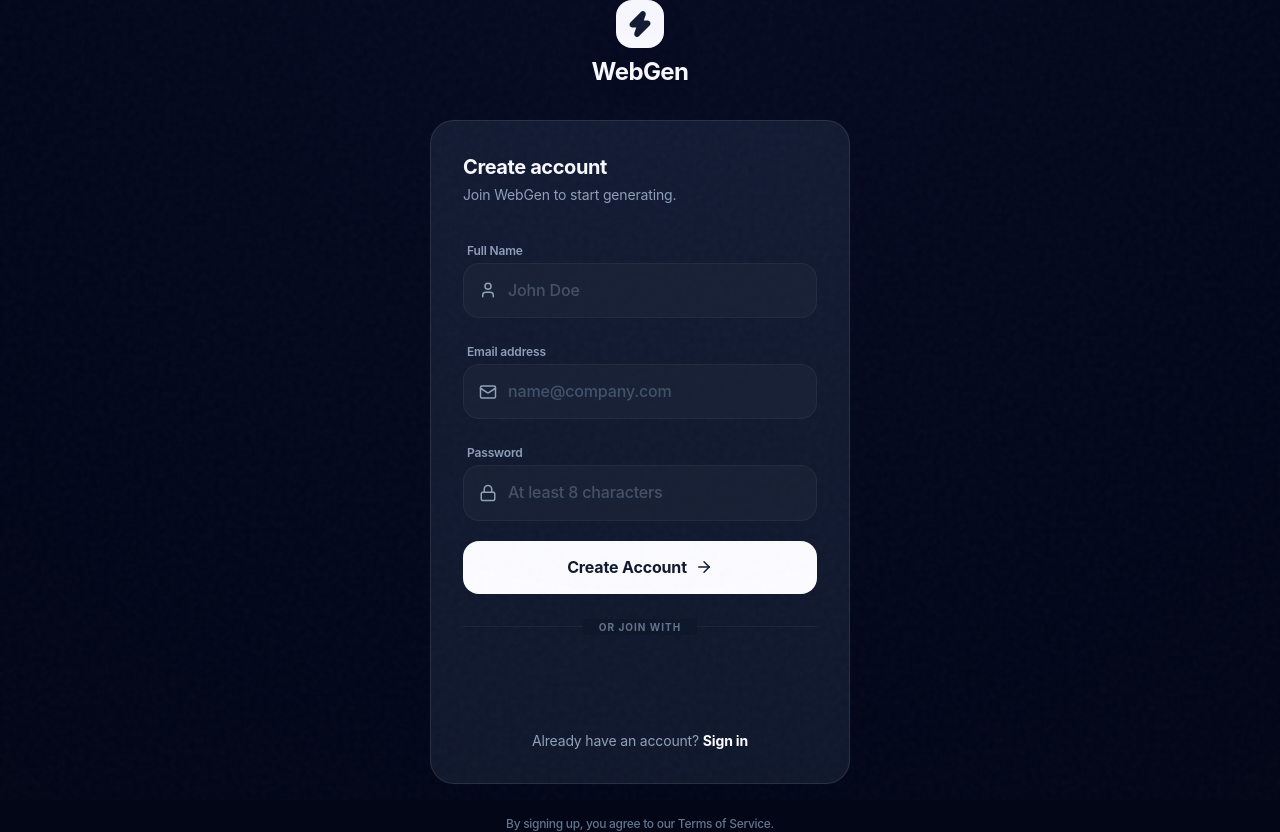
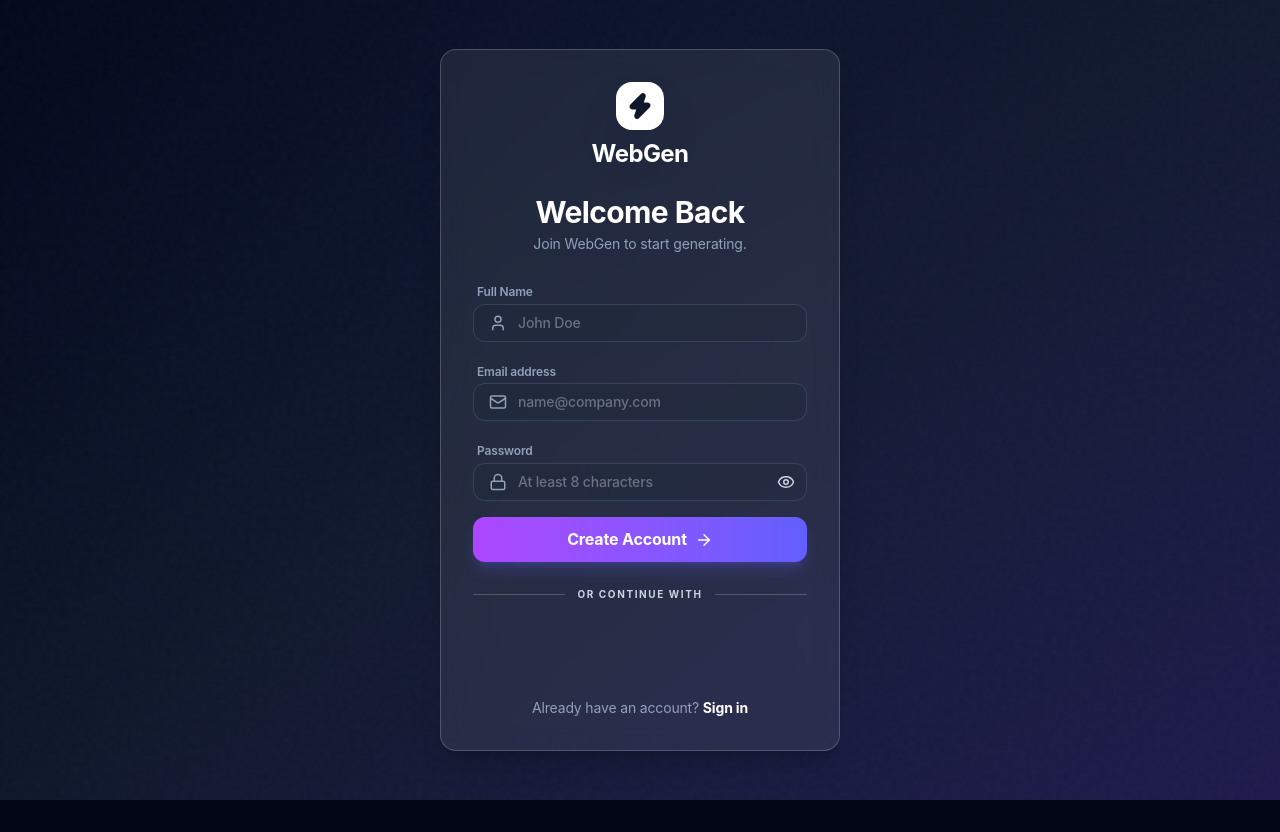
Before and after one commit to VivekSaini2005/Web-Genrator, a React (Vite) app in the folder Frontend/: page /register in a window 1280 px wide. After the commit the page ends 800 px from the top, so only its background shows below. Built offline with nearby package versions, Linux system fonts and the light colour scheme; no server answers.

Commit message:
profile and register UI

```diff
--- a/Frontend/src/pages/Login.jsx
+++ b/Frontend/src/pages/Login.jsx
@@ -2,7 +2,7 @@ import React, { useState } from 'react';
 import { Link } from 'react-router-dom';
 import { GoogleOAuthProvider, GoogleLogin } from '@react-oauth/google';
 import apiClient from '../api/apiClient';
-import { Zap, Mail, Lock, ArrowRight, Loader2, AlertCircle } from 'lucide-react';
+import { Zap, Mail, Lock, Eye, EyeOff, ArrowRight, Loader2, AlertCircle } from 'lucide-react';
 
 const GOOGLE_CLIENT_ID = import.meta.env.VITE_GOOGLE_CLIENT_ID || "your_google_client_id_here";
 
@@ -11,6 +11,7 @@ const Login = () => {
   const [password, setPassword] = useState('');
   const [error, setError] = useState('');
   const [loading, setLoading] = useState(false);
+  const [showPassword, setShowPassword] = useState(false);
 
   const handleEmailLogin = async (e) => {
     e.preventDefault();
@@ -48,22 +49,19 @@ const Login = () => {
 
   return (
     <GoogleOAuthProvider clientId={GOOGLE_CLIENT_ID}>
-      <div className="min-h-screen w-full flex flex-col items-center justify-center bg-slate-50 dark:bg-slate-950 px-6 transition-colors duration-300">
-
-        {/* Branding */}
-        <div className="mb-8 flex flex-col items-center gap-2">
-          <div className="w-12 h-12 rounded-2xl bg-slate-900 dark:bg-white text-white dark:text-slate-900 flex items-center justify-center shadow-2xl transition-transform hover:scale-110">
+      <div className="min-h-screen w-full overflow-x-hidden overflow-y-auto flex items-center justify-center px-3 sm:px-6 md:px-8 py-5 sm:py-6 bg-linear-to-br from-slate-950 via-slate-900 to-indigo-950 transition-colors duration-300">
+        <div className="w-[90%] sm:w-full max-w-[400px] my-auto">
+          <div className="w-full max-h-[calc(100vh-1.5rem)] sm:max-h-[calc(100vh-2rem)] overflow-y-auto overflow-x-hidden flex flex-col items-center bg-[rgba(255,255,255,0.08)] dark:bg-[rgba(255,255,255,0.08)] backdrop-blur-md border border-white/20 rounded-2xl p-5 sm:p-8 shadow-xl shadow-black/15 transition-all animate-[authCardEnter_420ms_cubic-bezier(0.16,1,0.3,1)_both]">
+            <div className="mb-6 flex flex-col items-center gap-2 text-center">
+              <div className="w-12 h-12 rounded-2xl bg-slate-900 dark:bg-white text-white dark:text-slate-900 flex items-center justify-center shadow-2xl">
                 <Zap size={28} fill="currentColor" />
               </div>
-          <h1 className="text-2xl font-bold tracking-tight text-slate-900 dark:text-white">WebGen</h1>
+              <h1 className="text-xl sm:text-2xl font-bold tracking-tight text-slate-900 dark:text-white">WebGen</h1>
             </div>
 
-        {/* Card */}
-        <div className="w-full max-w-[420px] bg-white dark:bg-slate-900 border border-slate-200 dark:border-white/10 rounded-3xl p-8 shadow-2xl shadow-slate-200/50 dark:shadow-none transition-all">
-
-          <div className="mb-8">
-            <h2 className="text-xl font-bold text-slate-900 dark:text-white mb-1">Welcome back</h2>
-            <p className="text-sm text-slate-500 dark:text-slate-400">Sign in to your workspace to continue.</p>
+            <div className="mb-6 text-center">
+              <h2 className="text-2xl sm:text-3xl font-bold text-slate-900 dark:text-white mb-1">Welcome Back</h2>
+              <p className="text-xs sm:text-sm text-slate-500 dark:text-slate-400">Sign in to your workspace to continue.</p>
             </div>
 
           {error && (
@@ -73,7 +71,7 @@ const Login = () => {
             </div>
           )}
 
-          <form onSubmit={handleEmailLogin} className="space-y-5">
+            <form onSubmit={handleEmailLogin} className="w-full space-y-4">
             <div className="space-y-2">
               <label className="text-xs font-semibold text-slate-500 dark:text-slate-400 ml-1">Email address</label>
               <div className="relative group">
@@ -83,7 +81,7 @@ const Login = () => {
                   placeholder="name@company.com"
                   value={email}
                   onChange={(e) => setEmail(e.target.value)}
-                  className="w-full pl-11 pr-4 py-3.5 bg-slate-50 dark:bg-slate-800/50 border border-slate-200 dark:border-white/5 rounded-2xl text-slate-900 dark:text-white placeholder:text-slate-400 dark:placeholder:text-slate-500 focus:outline-none focus:ring-2 focus:ring-slate-900/10 dark:focus:ring-white/10 focus:border-slate-300 dark:focus:border-white/20 transition-all font-medium"
+                  className="w-full px-4 py-2 pl-11 bg-white/60 dark:bg-slate-800/40 border border-slate-300/70 dark:border-slate-600/60 rounded-lg text-base sm:text-sm text-slate-900 dark:text-white placeholder:text-gray-400 focus:outline-none focus:border-2 focus:border-indigo-500 dark:focus:border-blue-400 focus:shadow-[0_0_0_4px_rgba(99,102,241,0.18)] dark:focus:shadow-[0_0_0_4px_rgba(96,165,250,0.2)] focus:animate-[inputGlowPulse_260ms_ease-out] transition-all duration-200 font-medium"
                   required
                 />
               </div>
@@ -92,27 +90,32 @@ const Login = () => {
             <div className="space-y-2">
               <div className="flex items-center justify-between px-1">
                 <label className="text-xs font-semibold text-slate-500 dark:text-slate-400">Password</label>
-                <Link to="/forgot-password" size={18} className="text-xs font-bold text-slate-900 dark:text-white hover:underline">
-                  Forgot?
-                </Link>
               </div>
               <div className="relative group">
                 <Lock className="absolute left-4 top-1/2 -translate-y-1/2 text-slate-400 group-focus-within:text-slate-900 dark:group-focus-within:text-white transition-colors" size={18} />
                 <input
-                  type="password"
+                  type={showPassword ? 'text' : 'password'}
                   placeholder="••••••••"
                   value={password}
                   onChange={(e) => setPassword(e.target.value)}
-                  className="w-full pl-11 pr-4 py-3.5 bg-slate-50 dark:bg-slate-800/50 border border-slate-200 dark:border-white/5 rounded-2xl text-slate-900 dark:text-white placeholder:text-slate-400 dark:placeholder:text-slate-500 focus:outline-none focus:ring-2 focus:ring-slate-900/10 dark:focus:ring-white/10 focus:border-slate-300 dark:focus:border-white/20 transition-all font-medium"
+                  className="w-full px-4 py-2 pl-11 pr-11 bg-white/60 dark:bg-slate-800/40 border border-slate-300/70 dark:border-slate-600/60 rounded-lg text-base sm:text-sm text-slate-900 dark:text-white placeholder:text-gray-400 focus:outline-none focus:border-2 focus:border-indigo-500 dark:focus:border-blue-400 focus:shadow-[0_0_0_4px_rgba(99,102,241,0.18)] dark:focus:shadow-[0_0_0_4px_rgba(96,165,250,0.2)] focus:animate-[inputGlowPulse_260ms_ease-out] transition-all duration-200 font-medium"
                   required
                 />
+                <button
+                  type="button"
+                  onClick={() => setShowPassword((prev) => !prev)}
+                  className="absolute right-3 top-1/2 -translate-y-1/2 text-slate-500 dark:text-slate-300 hover:text-slate-800 dark:hover:text-white transition-colors"
+                  aria-label={showPassword ? 'Hide password' : 'Show password'}
+                >
+                  {showPassword ? <EyeOff size={18} /> : <Eye size={18} />}
+                </button>
               </div>
             </div>
 
               <button
                 type="submit"
                 disabled={loading}
-              className="w-full flex items-center justify-center gap-2 bg-slate-900 dark:bg-white text-white dark:text-slate-900 py-3.5 rounded-2xl font-bold hover:scale-[1.02] active:scale-[0.98] transition-all disabled:opacity-50 disabled:hover:scale-100 shadow-xl shadow-slate-900/10 dark:shadow-none mt-2"
+                className="w-full flex items-center justify-center gap-2 py-2.5 rounded-lg bg-linear-to-r from-purple-500 to-indigo-500 text-white font-bold transform-gpu hover:scale-[1.04] hover:from-purple-400 hover:to-indigo-400 transition-all duration-300 ease-out disabled:opacity-50 disabled:cursor-not-allowed disabled:hover:scale-100 disabled:hover:from-purple-500 disabled:hover:to-indigo-500 shadow-lg shadow-indigo-500/25 mt-2"
               >
                 {loading ? (
                   <Loader2 size={20} className="animate-spin" />
@@ -125,41 +128,44 @@ const Login = () => {
               </button>
             </form>
 
-          {/* Divider */}
-          <div className="relative my-8 h-px bg-slate-100 dark:bg-white/5">
-            <span className="absolute left-1/2 top-1/2 -translate-x-1/2 -translate-y-1/2 bg-white dark:bg-slate-900 px-4 text-[10px] font-bold text-slate-400 dark:text-slate-500 uppercase tracking-widest whitespace-nowrap">
-              Or continue with
-            </span>
+            <div className="w-full mt-4 flex flex-col gap-2 sm:flex-row sm:items-center sm:justify-between text-xs text-center sm:text-left">
+              <Link to="/forgot-password" className="font-medium text-indigo-600 dark:text-blue-400 hover:underline transition-all duration-200">
+                Forgot Password?
+              </Link>
+              <p className="text-slate-500 dark:text-slate-400">
+                Don't have an account?{' '}
+                <Link to="/register" className="font-semibold text-indigo-600 dark:text-blue-400 hover:underline transition-all duration-200">
+                  Sign up
+                </Link>
+              </p>
             </div>
 
-          <div className="space-y-4">
-             <div className="w-full flex justify-center transform scale-105">
+            {/* Divider */}
+            <div className="w-full my-6 flex items-center gap-3">
+              <div className="h-px flex-1 bg-white/20" />
+              <span className="text-[10px] font-bold text-slate-300 uppercase tracking-[0.16em] whitespace-nowrap">
+                OR CONTINUE WITH
+              </span>
+              <div className="h-px flex-1 bg-white/20" />
+            </div>
+
+            <div className="w-full space-y-auto text-center">
+              <div className="w-full rounded-lg transition-transform duration-300 hover:scale-[1.01] overflow-hidden flex justify-center">
                   <GoogleLogin
                     onSuccess={handleGoogleSuccess}
                     onError={() => setError('Google initialization failed.')}
                     useOneTap
-                  theme="filled_black"
-                  shape="pill"
+                    theme="outline"
+                    shape="rectangular"
                     size="large"
                     width="100%"
+                    text="continue_with"
                   />
               </div>
 
-             <div className="pt-4 text-center">
-                <p className="text-sm text-slate-500 dark:text-slate-400">
-                  Don't have an account?{' '}
-                  <Link to="/register" className="font-bold text-slate-900 dark:text-white hover:underline transition-all">
-                    Create account
-                  </Link>
-                </p>
             </div>
           </div>
         </div>
-
-        {/* Dynamic Footer Info */}
-        <p className="mt-8 text-xs text-slate-400 dark:text-slate-500 font-medium tracking-tight">
-          © 2026 WebGen. All rights reserved.
-        </p>
       </div>
     </GoogleOAuthProvider>
   );
--- a/Frontend/src/pages/Register.jsx
+++ b/Frontend/src/pages/Register.jsx
@@ -2,7 +2,7 @@ import React, { useState } from 'react';
 import { Link } from 'react-router-dom';
 import { GoogleOAuthProvider, GoogleLogin } from '@react-oauth/google';
 import apiClient from '../api/apiClient';
-import { Zap, Mail, Lock, User, ArrowRight, Loader2, AlertCircle } from 'lucide-react';
+import { Zap, Mail, Lock, User, Eye, EyeOff, ArrowRight, Loader2, AlertCircle } from 'lucide-react';
 
 const GOOGLE_CLIENT_ID = import.meta.env.VITE_GOOGLE_CLIENT_ID || "your_google_client_id_here";
 
@@ -12,6 +12,7 @@ const Register = () => {
   const [password, setPassword] = useState('');
   const [error, setError] = useState('');
   const [loading, setLoading] = useState(false);
+  const [showPassword, setShowPassword] = useState(false);
 
   const handleEmailRegister = async (e) => {
     e.preventDefault();
@@ -49,22 +50,19 @@ const Register = () => {
 
   return (
     <GoogleOAuthProvider clientId={GOOGLE_CLIENT_ID}>
-      <div className="min-h-screen w-full flex flex-col items-center justify-center bg-slate-50 dark:bg-slate-950 px-6 transition-colors duration-300">
-
-        {/* Branding */}
-        <Link to="/" className="mb-8 flex flex-col items-center gap-2 group">
-          <div className="w-12 h-12 rounded-2xl bg-slate-900 dark:bg-white text-white dark:text-slate-900 flex items-center justify-center shadow-2xl transition-transform group-hover:scale-110">
+      <div className="min-h-screen w-full overflow-x-hidden overflow-y-auto flex items-center justify-center px-3 sm:px-6 md:px-8 py-5 sm:py-6 bg-linear-to-br from-slate-950 via-slate-900 to-indigo-950 transition-colors duration-300">
+        <div className="w-[90%] sm:w-full max-w-[400px] my-auto">
+          <div className="w-full max-h-[calc(100vh-1.5rem)] sm:max-h-[calc(100vh-2rem)] overflow-y-auto overflow-x-hidden flex flex-col items-center bg-[rgba(255,255,255,0.08)] dark:bg-[rgba(255,255,255,0.08)] backdrop-blur-md border border-white/20 rounded-2xl p-5 sm:p-8 shadow-xl shadow-black/15 transition-all animate-[authCardEnter_420ms_cubic-bezier(0.16,1,0.3,1)_both]">
+            <Link to="/" className="mb-6 flex flex-col items-center gap-2 group text-center">
+              <div className="w-12 h-12 rounded-2xl bg-slate-900 dark:bg-white text-white dark:text-slate-900 flex items-center justify-center shadow-2xl">
                 <Zap size={28} fill="currentColor" />
               </div>
-          <h1 className="text-2xl font-bold tracking-tight text-slate-900 dark:text-white">WebGen</h1>
+              <h1 className="text-xl sm:text-2xl font-bold tracking-tight text-slate-900 dark:text-white">WebGen</h1>
             </Link>
 
-        {/* Card */}
-        <div className="w-full max-w-[420px] bg-white dark:bg-slate-900 border border-slate-200 dark:border-white/10 rounded-3xl p-8 shadow-2xl shadow-slate-200/50 dark:shadow-none transition-all">
-
-          <div className="mb-8">
-            <h2 className="text-xl font-bold text-slate-900 dark:text-white mb-1">Create account</h2>
-            <p className="text-sm text-slate-500 dark:text-slate-400">Join WebGen to start generating.</p>
+            <div className="mb-6 text-center">
+              <h2 className="text-2xl sm:text-3xl font-bold text-slate-900 dark:text-white mb-1">Welcome Back</h2>
+              <p className="text-xs sm:text-sm text-slate-500 dark:text-slate-400">Join WebGen to start generating.</p>
             </div>
 
           {error && (
@@ -74,7 +72,7 @@ const Register = () => {
             </div>
           )}
 
-          <form onSubmit={handleEmailRegister} className="space-y-5">
+            <form onSubmit={handleEmailRegister} className="w-full space-y-4">
             <div className="space-y-2">
               <label className="text-xs font-semibold text-slate-500 dark:text-slate-400 ml-1">Full Name</label>
               <div className="relative group">
@@ -84,7 +82,7 @@ const Register = () => {
                   placeholder="John Doe"
                   value={name}
                   onChange={(e) => setName(e.target.value)}
-                  className="w-full pl-11 pr-4 py-3.5 bg-slate-50 dark:bg-slate-800/50 border border-slate-200 dark:border-white/5 rounded-2xl text-slate-900 dark:text-white placeholder:text-slate-400 dark:placeholder:text-slate-500 focus:outline-none focus:ring-2 focus:ring-slate-900/10 dark:focus:ring-white/10 focus:border-slate-300 dark:focus:border-white/20 transition-all font-medium"
+                  className="w-full px-4 py-2 pl-11 bg-white/60 dark:bg-slate-800/40 border border-slate-300/70 dark:border-slate-600/60 rounded-lg text-base sm:text-sm text-slate-900 dark:text-white placeholder:text-gray-400 focus:outline-none focus:border-2 focus:border-indigo-500 dark:focus:border-blue-400 focus:shadow-[0_0_0_4px_rgba(99,102,241,0.18)] dark:focus:shadow-[0_0_0_4px_rgba(96,165,250,0.2)] focus:animate-[inputGlowPulse_260ms_ease-out] transition-all duration-200 font-medium"
                   required
                 />
               </div>
@@ -99,7 +97,7 @@ const Register = () => {
                   placeholder="name@company.com"
                   value={email}
                   onChange={(e) => setEmail(e.target.value)}
-                  className="w-full pl-11 pr-4 py-3.5 bg-slate-50 dark:bg-slate-800/50 border border-slate-200 dark:border-white/5 rounded-2xl text-slate-900 dark:text-white placeholder:text-slate-400 dark:placeholder:text-slate-500 focus:outline-none focus:ring-2 focus:ring-slate-900/10 dark:focus:ring-white/10 focus:border-slate-300 dark:focus:border-white/20 transition-all font-medium"
+                  className="w-full px-4 py-2 pl-11 bg-white/60 dark:bg-slate-800/40 border border-slate-300/70 dark:border-slate-600/60 rounded-lg text-base sm:text-sm text-slate-900 dark:text-white placeholder:text-gray-400 focus:outline-none focus:border-2 focus:border-indigo-500 dark:focus:border-blue-400 focus:shadow-[0_0_0_4px_rgba(99,102,241,0.18)] dark:focus:shadow-[0_0_0_4px_rgba(96,165,250,0.2)] focus:animate-[inputGlowPulse_260ms_ease-out] transition-all duration-200 font-medium"
                   required
                 />
               </div>
@@ -110,20 +108,28 @@ const Register = () => {
               <div className="relative group">
                 <Lock className="absolute left-4 top-1/2 -translate-y-1/2 text-slate-400 group-focus-within:text-slate-900 dark:group-focus-within:text-white transition-colors" size={18} />
                 <input
-                  type="password"
+                  type={showPassword ? 'text' : 'password'}
                   placeholder="At least 8 characters"
                   value={password}
                   onChange={(e) => setPassword(e.target.value)}
-                  className="w-full pl-11 pr-4 py-3.5 bg-slate-50 dark:bg-slate-800/50 border border-slate-200 dark:border-white/5 rounded-2xl text-slate-900 dark:text-white placeholder:text-slate-400 dark:placeholder:text-slate-500 focus:outline-none focus:ring-2 focus:ring-slate-900/10 dark:focus:ring-white/10 focus:border-slate-300 dark:focus:border-white/20 transition-all font-medium"
+                  className="w-full px-4 py-2 pl-11 pr-11 bg-white/60 dark:bg-slate-800/40 border border-slate-300/70 dark:border-slate-600/60 rounded-lg text-base sm:text-sm text-slate-900 dark:text-white placeholder:text-gray-400 focus:outline-none focus:border-2 focus:border-indigo-500 dark:focus:border-blue-400 focus:shadow-[0_0_0_4px_rgba(99,102,241,0.18)] dark:focus:shadow-[0_0_0_4px_rgba(96,165,250,0.2)] focus:animate-[inputGlowPulse_260ms_ease-out] transition-all duration-200 font-medium"
                   required
                 />
+                <button
+                  type="button"
+                  onClick={() => setShowPassword((prev) => !prev)}
+                  className="absolute right-3 top-1/2 -translate-y-1/2 text-slate-500 dark:text-slate-300 hover:text-slate-800 dark:hover:text-white transition-colors"
+                  aria-label={showPassword ? 'Hide password' : 'Show password'}
+                >
+                  {showPassword ? <EyeOff size={18} /> : <Eye size={18} />}
+                </button>
               </div>
             </div>
 
               <button
                 type="submit"
                 disabled={loading}
-              className="w-full flex items-center justify-center gap-2 bg-slate-900 dark:bg-white text-white dark:text-slate-900 py-3.5 rounded-2xl font-bold hover:scale-[1.02] active:scale-[0.98] transition-all disabled:opacity-50 disabled:hover:scale-100 shadow-xl shadow-slate-900/10 dark:shadow-none mt-2"
+                className="w-full flex items-center justify-center gap-2 py-2.5 rounded-lg bg-linear-to-r from-purple-500 to-indigo-500 text-white font-bold transform-gpu hover:scale-[1.04] hover:from-purple-400 hover:to-indigo-400 transition-all duration-300 ease-out disabled:opacity-50 disabled:cursor-not-allowed disabled:hover:scale-100 disabled:hover:from-purple-500 disabled:hover:to-indigo-500 shadow-lg shadow-indigo-500/25 mt-2"
               >
                 {loading ? (
                   <Loader2 size={20} className="animate-spin" />
@@ -137,22 +143,25 @@ const Register = () => {
             </form>
 
             {/* Divider */}
-          <div className="relative my-8 h-px bg-slate-100 dark:bg-white/5">
-            <span className="absolute left-1/2 top-1/2 -translate-x-1/2 -translate-y-1/2 bg-white dark:bg-slate-900 px-4 text-[10px] font-bold text-slate-400 dark:text-slate-500 uppercase tracking-widest whitespace-nowrap">
-              Or join with
+            <div className="w-full my-6 flex items-center gap-3">
+              <div className="h-px flex-1 bg-white/20" />
+              <span className="text-[10px] font-bold text-slate-300 uppercase tracking-[0.16em] whitespace-nowrap">
+                OR CONTINUE WITH
               </span>
+              <div className="h-px flex-1 bg-white/20" />
             </div>
 
-          <div className="space-y-4">
-             <div className="w-full flex justify-center transform scale-105">
+            <div className="w-full space-y-4 text-center">
+              <div className="w-full rounded-lg transition-transform duration-300 hover:scale-[1.01] overflow-hidden flex justify-center">
                   <GoogleLogin
                     onSuccess={handleGoogleSuccess}
                     onError={() => setError('Google initialization failed.')}
                     useOneTap
-                  theme="filled_black"
-                  shape="pill"
+                    theme="outline"
+                    shape="rectangular"
                     size="large"
                     width="100%"
+                    text="continue_with"
                   />
               </div>
 
@@ -166,10 +175,7 @@ const Register = () => {
               </div>
             </div>
           </div>
-
-        <p className="mt-8 text-xs text-slate-400 dark:text-slate-500 font-medium tracking-tight">
-          By signing up, you agree to our Terms of Service.
-        </p>
+        </div>
       </div>
     </GoogleOAuthProvider>
   );
--- a/Frontend/src/styles/global.css
+++ b/Frontend/src/styles/global.css
@@ -79,7 +79,7 @@
 
   /* Global Inputs Upgrade */
   input, textarea, select {
-    @apply bg-[var(--bg-primary)] text-[var(--text-primary)] rounded-lg outline-none;
+    @apply bg-(--bg-primary) text-(--text-primary) rounded-lg outline-none;
     border: 1px solid var(--border-color);
     transition: background-color var(--transition-theme), color var(--transition-theme), border-color var(--transition-theme), box-shadow var(--transition-fast);
   }
@@ -119,7 +119,7 @@
 
 @layer utilities {
   .text-gradient {
-    @apply bg-clip-text text-transparent bg-gradient-to-br from-black to-black/60 dark:from-white dark:to-white/60 transition-all duration-300;
+    @apply bg-clip-text text-transparent bg-linear-to-br from-black to-black/60 dark:from-white dark:to-white/60 transition-all duration-300;
   }
   .hover-lift {
     @apply transition-transform duration-200 ease-out hover:-translate-y-0.5 hover:shadow-md;
@@ -143,6 +143,26 @@
 @keyframes fadeInUp {
   from { opacity: 0; transform: translateY(8px); }
   to { opacity: 1; transform: translateY(0); }
+}
+
+@keyframes authCardEnter {
+  from {
+    opacity: 0;
+    transform: scale(0.95);
+  }
+  to {
+    opacity: 1;
+    transform: scale(1);
+  }
+}
+
+@keyframes inputGlowPulse {
+  0% {
+    box-shadow: 0 0 0 0 rgba(99, 102, 241, 0);
+  }
+  100% {
+    box-shadow: 0 0 0 4px rgba(99, 102, 241, 0.18);
+  }
 }
 
 /* --- Global Shimmer Animation --- */
```
Lines whose indentation alone changed are shown as unchanged.
